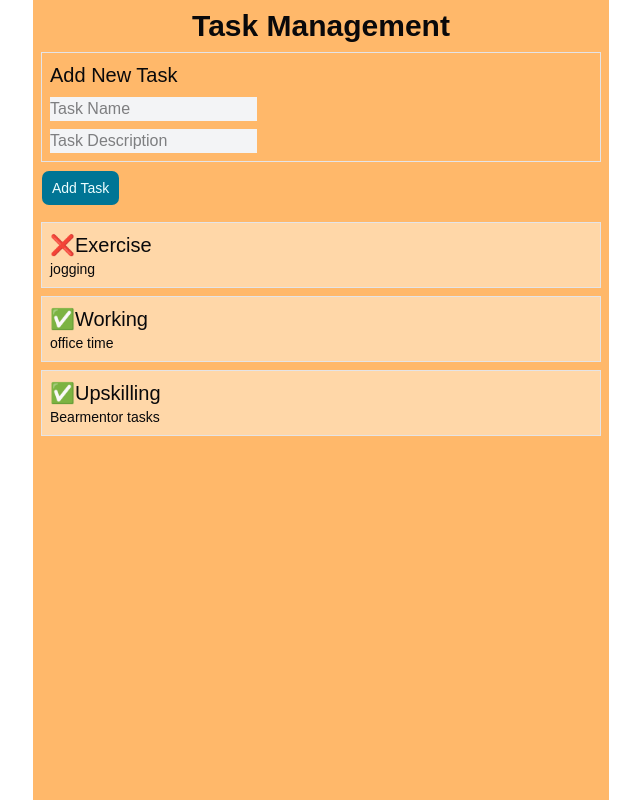
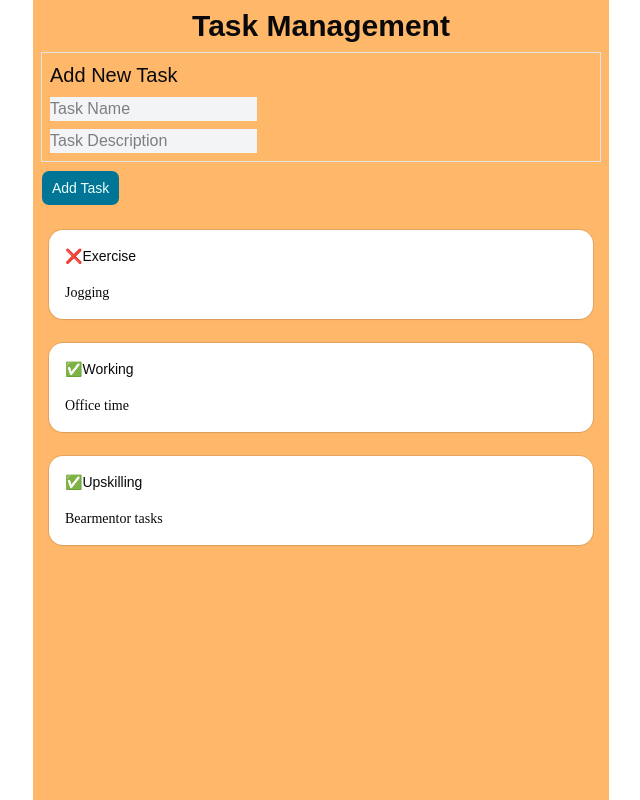
Before and after one commit to abw04/Task-management, a React (Vite) app: page / in a window 1280 px wide. Shown: the whole page, without its empty margins (319-959 px from the left). Built offline with nearby package versions, Linux system fonts and the light colour scheme.

Commit message:
utilize shadcn card

```diff
--- a/src/modules/task/components/task-card.tsx
+++ b/src/modules/task/components/task-card.tsx
@@ -1,15 +1,21 @@
 import type { Task } from "../task.type";
 import { TaskCheck } from "./task-check";
+import { Card, CardHeader, CardTitle } from "@/src/ui/card";
 
 export function TaskCard({ task }: { task: Task }) {
   return (
-    <div className="border bg-orange-200 p-2 m-2">
-      <h2 className="text-xl">
-        <TaskCheck task={task} />
-        <span>{task.title}</span>
-      </h2>
-
-      <h3 className="text-sm">{task.description}</h3>
+    <div className="p-2 m-2">
+      <Card size="sm">
+        <CardHeader>
+          <span>
+            <TaskCheck task={task} />
+            {task.title}
+          </span>
+        </CardHeader>
+        <CardTitle className="mx-4">
+          <span>{task.description}</span>
+        </CardTitle>
+      </Card>
     </div>
   );
 }
--- a/src/modules/task/task.data.tsx
+++ b/src/modules/task/task.data.tsx
@@ -4,13 +4,13 @@ export const tasksData: Task[] = [
   {
     id: 1,
     title: "Exercise",
-    description: "jogging",
+    description: "Jogging",
     isCompleted: false,
   },
   {
     id: 2,
     title: "Working",
-    description: "office time",
+    description: "Office time",
     isCompleted: true,
   },
   {
```
